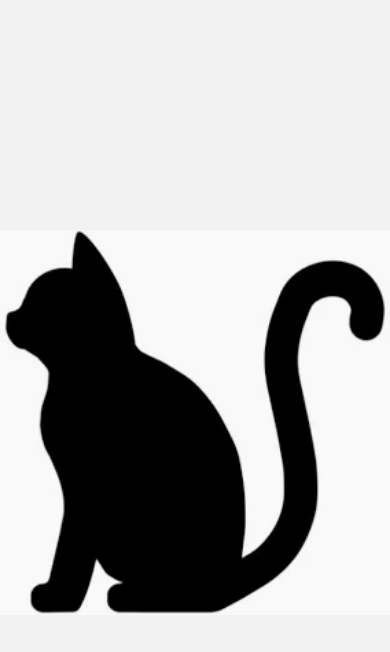
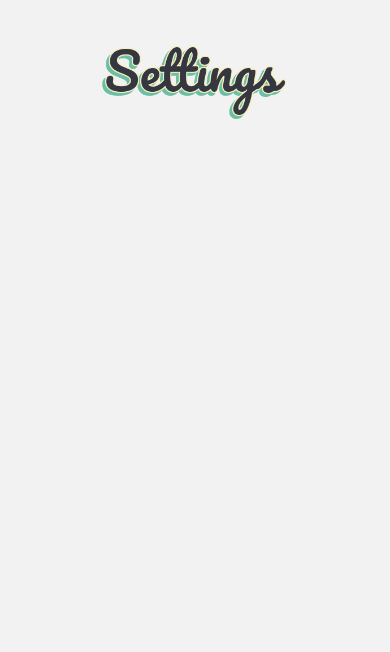
Before and after one commit to Lyra126/wingHacksProject, a React Native app in the folder kitty-app/: screen /Setting in a window 390 px wide. Before the commit this address had no page. Shown: the top 652 px of the page. Built offline with nearby package versions, Linux system fonts and the light colour scheme.

Commit message:
Add settings

```diff
--- a/kitty-app/App.js
+++ b/kitty-app/App.js
@@ -3,15 +3,20 @@ import { NavigationContainer } from "@react-navigation/native";
 import { createStackNavigator } from "@react-navigation/stack";
 import HomeScreen from "./src/screens/Home";
 import FakePhoneCallScreen from "./src/screens/FakePhoneCall";
+import Setting from "./src/screens/Setting";
 
 const Stack = createStackNavigator();
 
 const App = () => {
   return (
     <NavigationContainer>
-      <Stack.Navigator initialRouteName="Home" screenOptions={{headerShown: false}}>
+      <Stack.Navigator
+        initialRouteName="Home"
+        screenOptions={{ headerShown: false }}
+      >
         <Stack.Screen name="Home" component={HomeScreen} />
         <Stack.Screen name="FakePhoneCall" component={FakePhoneCallScreen} />
+        <Stack.Screen name="Setting" component={Setting} />
       </Stack.Navigator>
     </NavigationContainer>
   );
--- a/kitty-app/src/screens/Home.js
+++ b/kitty-app/src/screens/Home.js
@@ -8,8 +8,6 @@ import {
   Modal,
 } from "react-native";
 import {
-  TapGestureHandler,
-  State,
   GestureHandlerRootView,
   Gesture,
   GestureDetector,
@@ -18,8 +16,10 @@ import profileImage from "../../assets/profile.png";
 import declineCallImage from "../../assets/declinecall.png";
 import receiveCallImage from "../../assets/receivecall.png";
 import catImage from "../../assets/cat.png";
+import settingGear from "../../assets/setting-gear.png";
 import { useNavigation } from "@react-navigation/native";
 
+// Gesture Handler
 const handleDoubleTap = (setBannerVisible) => {
   console.log("Double tap detected!");
   setBannerVisible((current) => !current); // Toggle the visibility of the banner
@@ -33,12 +33,17 @@ const Home = () => {
   const navigation = useNavigation();
   const [isBannerVisible, setBannerVisible] = useState(false); // State to manage the visibility of the banner
 
+  // Handling Button Press
   const handleDeclineCall = () => {
     setBannerVisible(false);
   };
 
   const handleReceiveCall = () => {
     navigation.navigate("FakePhoneCall");
+  };
+
+  const handleSettingPress = () => {
+    navigation.navigate("Setting");
   };
 
   // Gestures
--- /dev/null
+++ b/kitty-app/src/screens/Setting.js
@@ -0,0 +1,23 @@
+import { Image, StyleSheet, View } from "react-native";
+import settingImage from "../../assets/setting-header.png";
+
+const Setting = () => {
+  return (
+    <>
+      <View style={styles.container}>
+        <Image style={styles.title} source={settingImage} />
+      </View>
+    </>
+  );
+};
+
+const styles = StyleSheet.create({
+  container: { justifyContent: "center", alignItems: "center" },
+  title: {
+    width: 200,
+    height: 100,
+    marginTop: 20,
+  },
+});
+
+export default Setting;
```
Also changed, not shown: kitty-app/assets/setting-gear.png (added), kitty-app/assets/setting-header.png (added).
